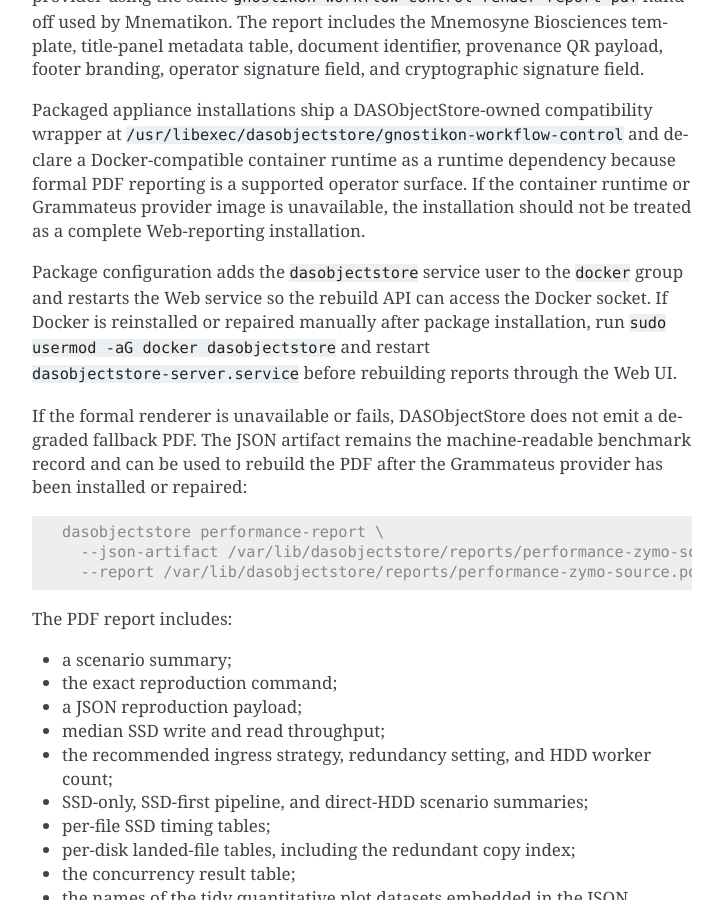
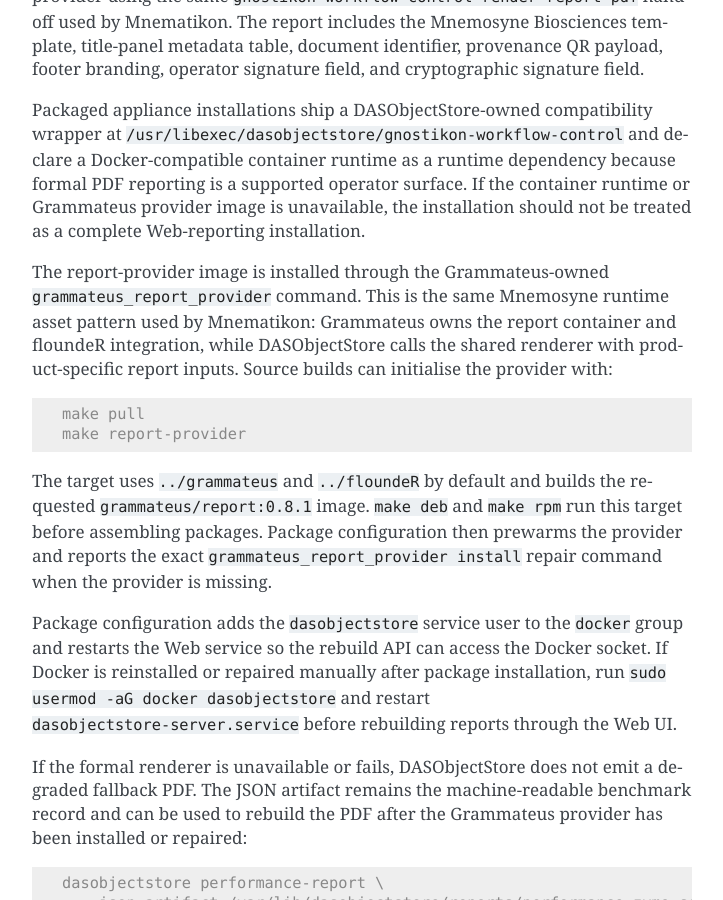
Before and after one commit to sagrudd/DASObjectStore, a Sphinx documentation site: the page built from docs/user/performance-test.rst, in a window 1280 px wide and 900 px high, scrolled down 8302 px. Shown: the whole window, without its empty margins (388-1111 px from the left). Built offline with Sphinx 7.4.7, drawn with Linux system fonts in a browser that asks for light colours.

Commit message:
Harmonize report provider initialization

```diff
--- a/Cargo.toml
+++ b/Cargo.toml
@@ -15,7 +15,7 @@
 resolver = "2"
 
 [workspace.package]
-version = "0.54.12"
+version = "0.54.13"
 edition = "2021"
 license = "MPL-2.0"
 repository = "https://github.com/sagrudd/DASObjectStore"
--- a/docs/user/performance-test.rst
+++ b/docs/user/performance-test.rst
@@ -407,6 +407,23 @@
 or Grammateus provider image is unavailable, the installation should not be
 treated as a complete Web-reporting installation.
 
+The report-provider image is installed through the Grammateus-owned
+``grammateus_report_provider`` command. This is the same Mnemosyne runtime
+asset pattern used by Mnematikon: Grammateus owns the report container and
+floundeR integration, while DASObjectStore calls the shared renderer with
+product-specific report inputs. Source builds can initialise the provider with:
+
+.. code-block:: console
+
+   make pull
+   make report-provider
+
+The target uses ``../grammateus`` and ``../floundeR`` by default and builds the
+requested ``grammateus/report:0.8.1`` image. ``make deb`` and ``make rpm`` run
+this target before assembling packages. Package configuration then prewarms the
+provider and reports the exact ``grammateus_report_provider install`` repair
+command when the provider is missing.
+
 Package configuration adds the ``dasobjectstore`` service user to the
 ``docker`` group and restarts the Web service so the rebuild API can access the
 Docker socket. If Docker is reinstalled or repaired manually after package
```
Also changed, not shown: CHANGELOG.md (+12 -0 lines), docs/standalone-service.md (+18 -0 lines), docs/user/web-interface.rst (+11 -0 lines), 7 other files.
